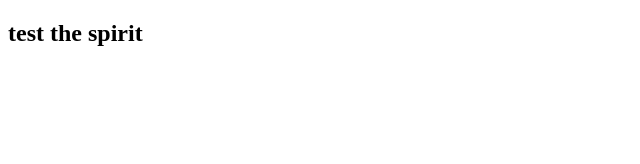
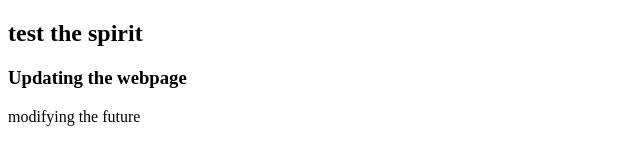
Before and after one commit to midulhasan/first-site, a plain HTML site: page index.html in a window 1280 px wide. Shown: the whole page, without its empty margins (0-640 px from the left). Drawn offline with Linux system fonts and the light colour scheme.

Commit message:
second commit

```diff
--- a/index.html
+++ b/index.html
@@ -8,5 +8,7 @@
 </head>
 <body>
     <h2>test the spirit</h2>
+    <h3>Updating the webpage</h3>
+    <p>modifying the future</p>
 </body>
 </html>
```
